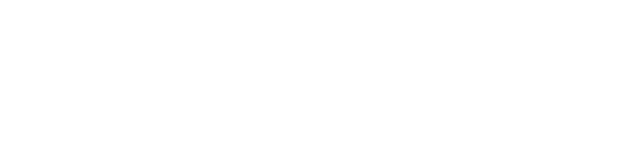
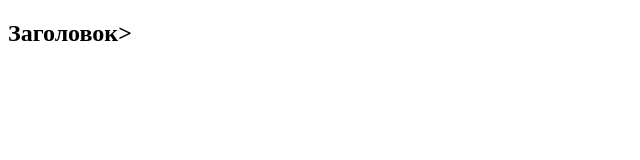
Before and after one commit to belyaev-markov/second-project, a plain HTML site: page index.html in a window 1280 px wide. Shown: the whole page, without its empty margins (0-640 px from the left). Drawn offline with Linux system fonts and the light colour scheme.

Commit message:
Добавить заголовок

```diff
--- a/index.html
+++ b/index.html
@@ -6,6 +6,6 @@
 		<title>Без названия</title>
 	</head>
 	<body>
-
+		<h2 class="title">Заголовок></h2>
 	</body>
 </html>
```
Also changed, not shown: 1 other file.
